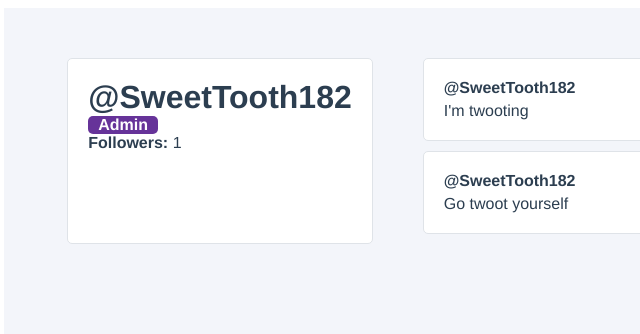
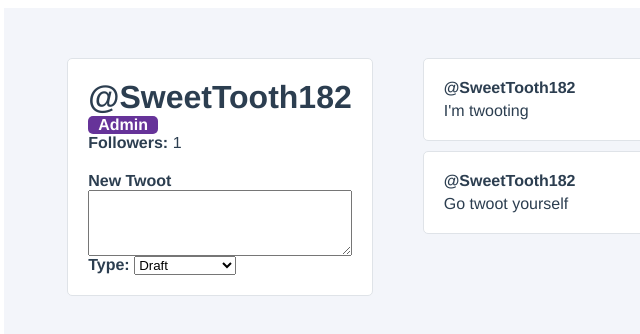
Before and after one commit to kelly-hansen/twotter, a Vue app in the folder twotter/: page / in a window 1280 px wide. Shown: the top 334 px of the page, without its empty margins (4-644 px from the left). Built offline with nearby package versions, Linux system fonts and the light colour scheme.

Commit message:
Form setup

```diff
--- a/twotter/src/components/UserProfile.vue
+++ b/twotter/src/components/UserProfile.vue
@@ -6,6 +6,19 @@
       <div class="user-profile__follower-count">
         <strong>Followers: </strong> {{ followers }}
       </div>
+      <form class="user-profile__create-twoot">
+        <label for="newTwoot"><strong>New Twoot</strong></label>
+        <textarea id="newTwoot" rows="4" />
+
+        <div class="user-profile__create-twoot-type">
+          <label for="newTwootType"><strong>Type: </strong></label>
+          <select id="newTwootType">
+            <option :value="option.value" v-for="(option, index) in twootTypes" :key="index">
+              {{ option.name }}
+            </option>
+          </select>
+        </div>
+      </form>
     </div>
     <div class="user-profile__twoots-wrapper">
       <TwootItem v-for="twoot in user.twoots" :key="twoot.id" :username="user.username" :twoot="twoot" @favorite="toggleFavorite" />
@@ -21,6 +34,10 @@
   components: { TwootItem },
   data() {
     return {
+      twootTypes: [
+        { value: 'draft', name: 'Draft' },
+        { value: 'instant', name: 'Instant Twoot'}
+      ],
       followers: 0,
       user: {
         id: 1,
@@ -92,4 +109,10 @@
 h1 {
   margin: 0;
 }
+
+.user-profile__create-twoot {
+  padding-top: 20px;
+  display: flex;
+  flex-direction: column;
+}
 </style>
```
